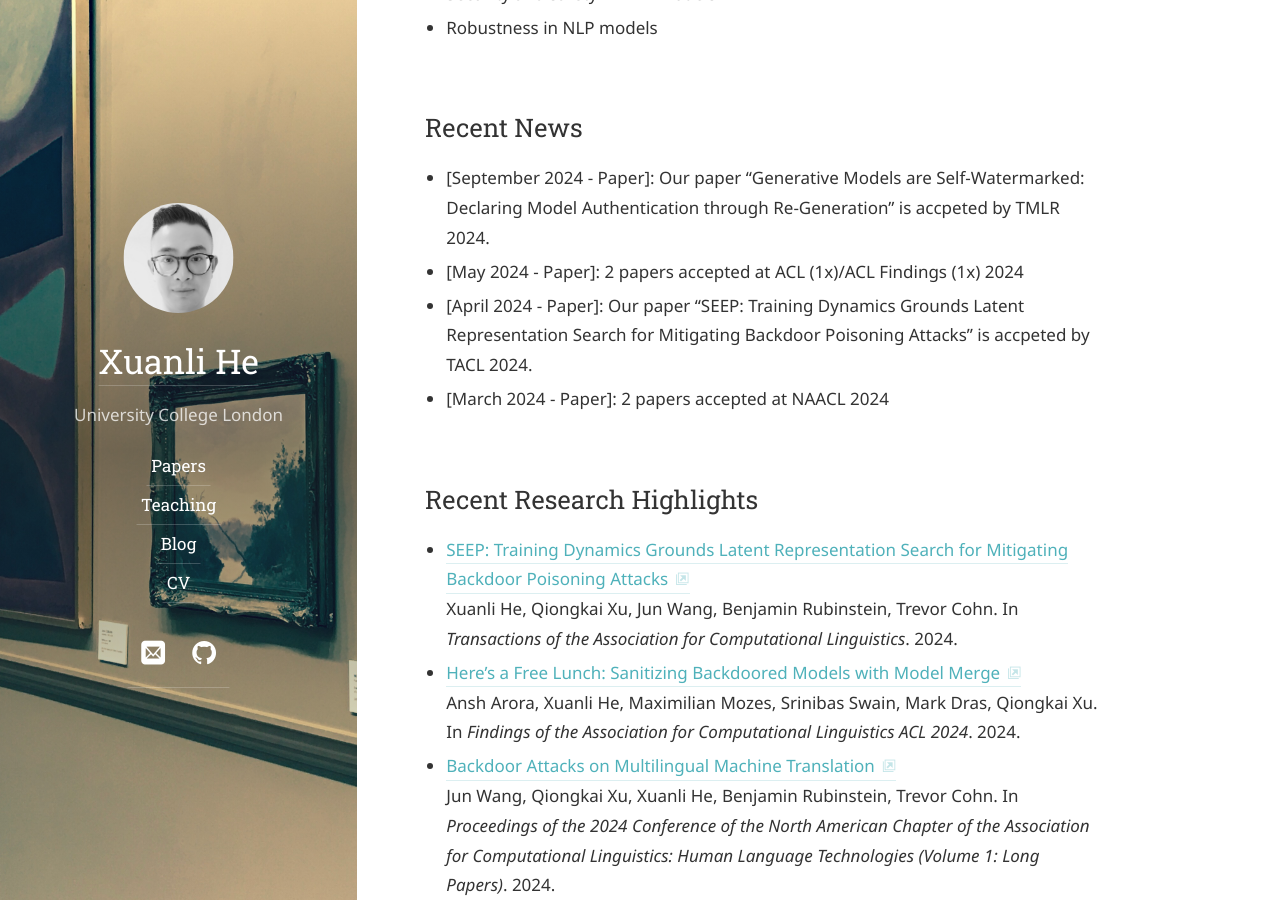
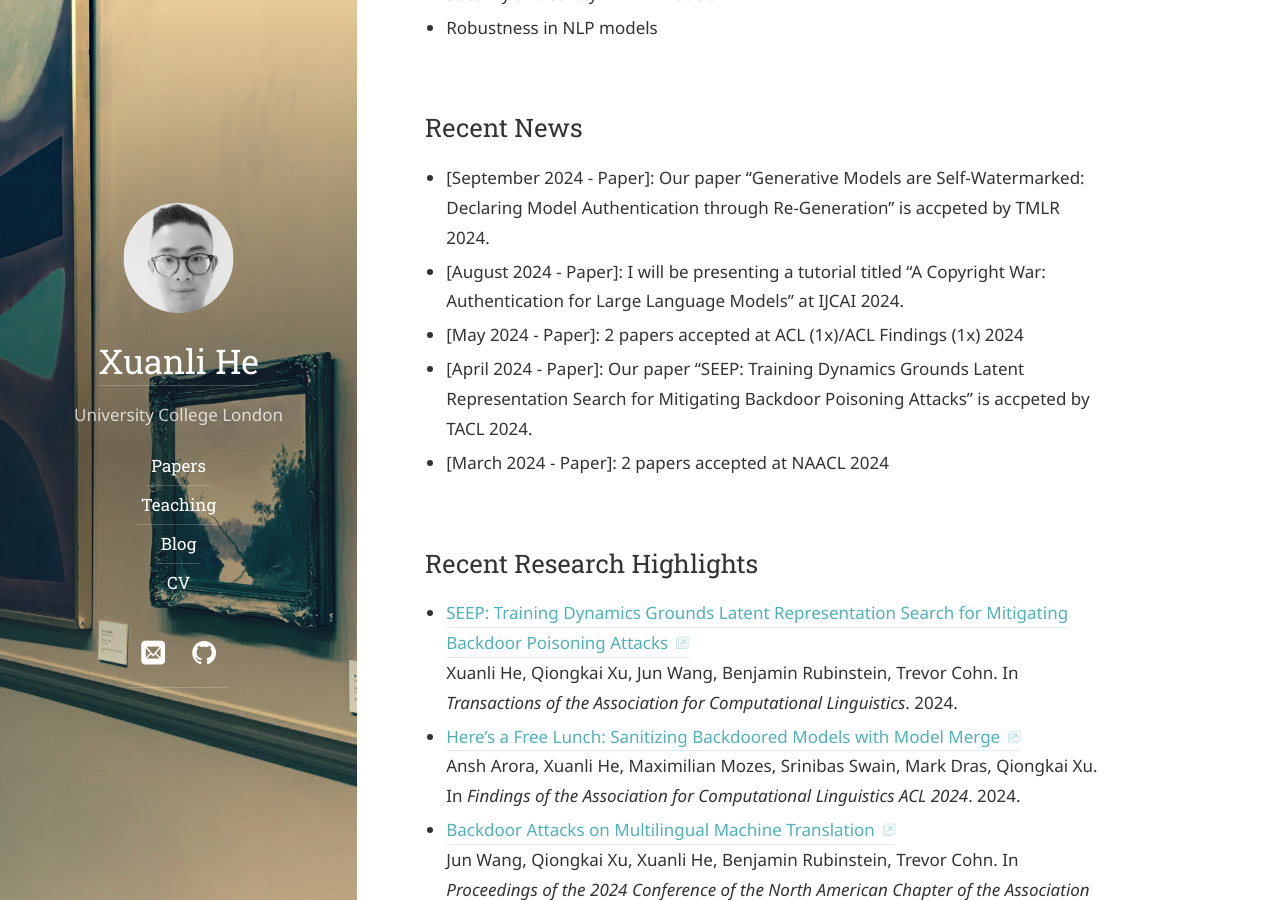
Before and after one commit to xlhex/xlhex.github.io, a Jekyll site: the page built from index.md, in a window 1280 px wide and 900 px high, scrolled down 415 px. Built offline with Jekyll 4.4.1, drawn with Linux system fonts in a browser that asks for light colours; some web fonts are replaced.

Commit message:
update homepage

```diff
--- a/index.md
+++ b/index.md
@@ -12,6 +12,7 @@ Now, I'm highlighting:
 
 ## Recent News
 * \[September 2024 - Paper\]: Our paper “Generative Models are Self-Watermarked: Declaring Model Authentication through Re-Generation” is accpeted by TMLR 2024.
+* \[August 2024 - Paper\]: I will be presenting a tutorial titled "A Copyright War: Authentication for Large Language Models" at IJCAI 2024.
 * \[May 2024 - Paper\]: 2 papers accepted at ACL (1x)/ACL Findings (1x) 2024
 * \[April 2024 - Paper\]: Our paper “SEEP: Training Dynamics Grounds Latent Representation Search for Mitigating Backdoor Poisoning Attacks” is accpeted by TACL 2024.
 * \[March 2024 - Paper\]: 2 papers accepted at NAACL 2024
```
